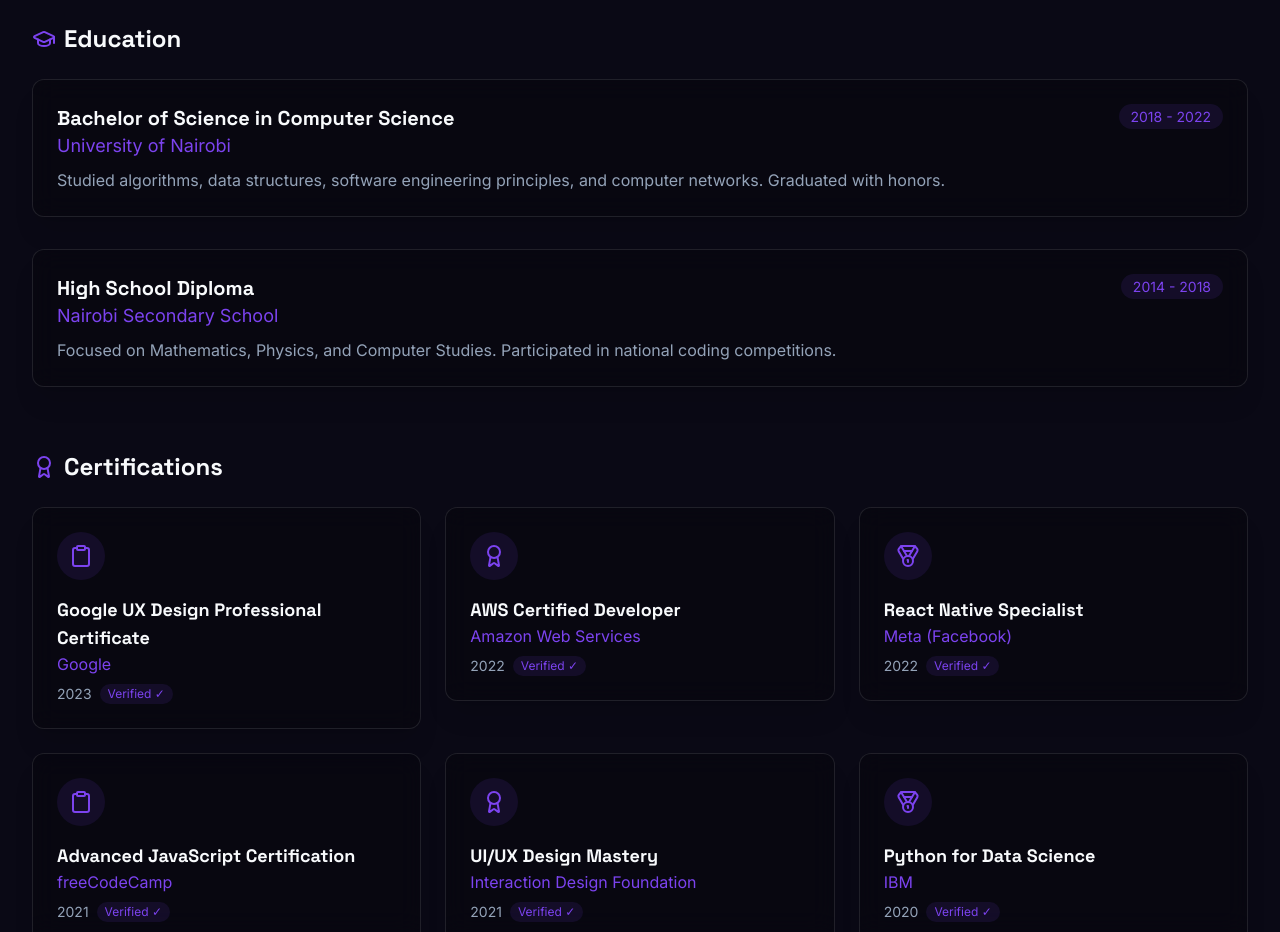
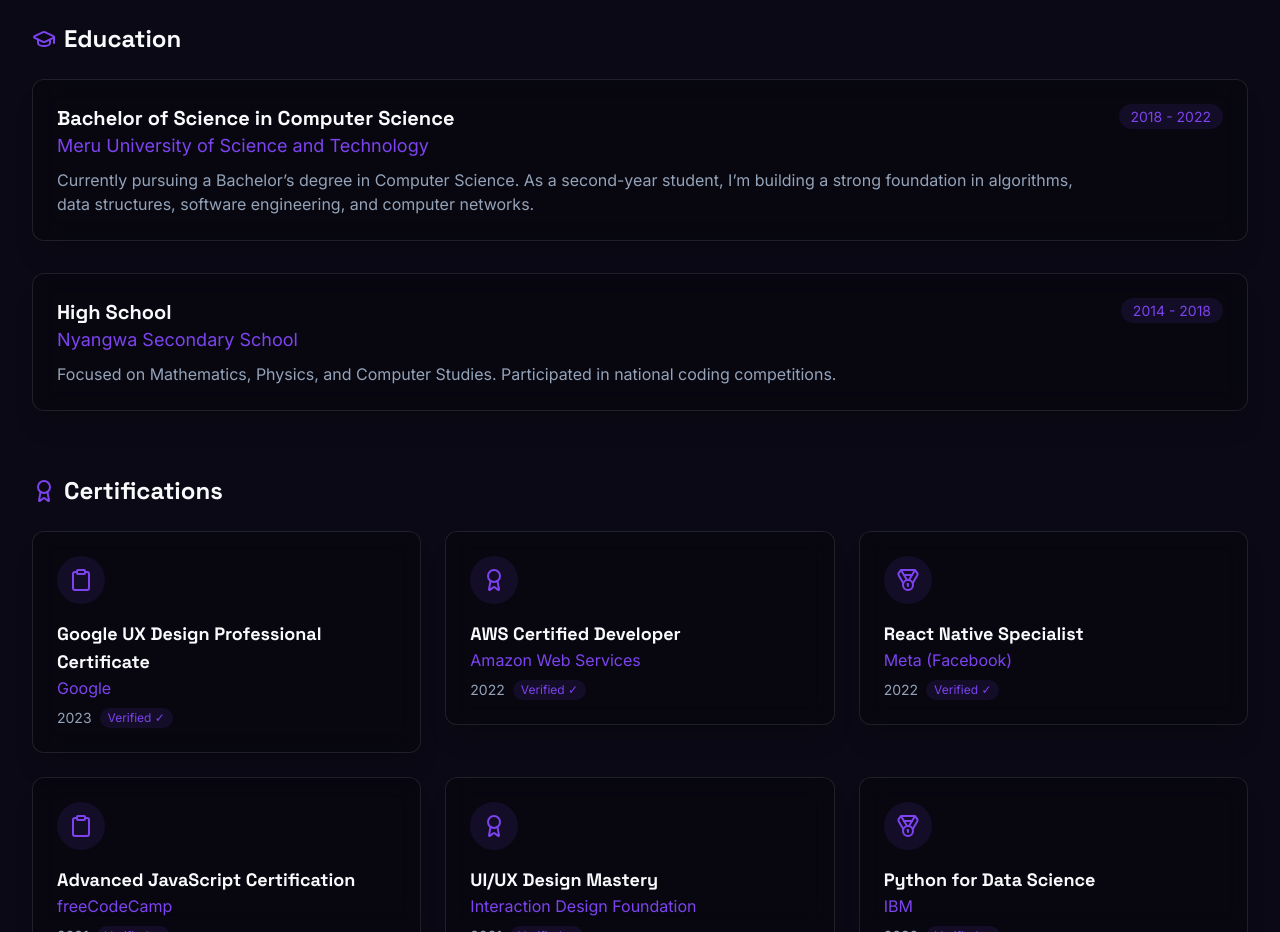
Before and after one commit to lewiii254/marklewis-verse-folio, a React (Vite) app: page / in a window 1280 px wide. Shown: the part 3560-4492 px from the top of the page. Built offline with nearby package versions, Linux system fonts and the light colour scheme.

Commit message:
Modified the Education Section 🧾

```diff
--- a/src/components/sections/EducationSection.tsx
+++ b/src/components/sections/EducationSection.tsx
@@ -38,8 +38,8 @@ const EducationSection = () => {
                 <div className="flex flex-col md:flex-row md:justify-between md:items-start gap-4">
                   <div>
                     <h4 className="text-xl font-bold">Bachelor of Science in Computer Science</h4>
-                    <p className="text-lg text-primary">University of Nairobi</p>
-                    <p className="mt-2 text-muted-foreground">Studied algorithms, data structures, software engineering principles, and computer networks. Graduated with honors.</p>
+                    <p className="text-lg text-primary">Meru University of Science and Technology</p>
+                    <p className="mt-2 text-muted-foreground">Currently pursuing a Bachelor’s degree in Computer Science. As a second-year student, I’m building a strong foundation in algorithms, data structures, software engineering, and computer networks.</p>
                   </div>
                   <div className="text-right md:whitespace-nowrap">
                     <span className="bg-primary/10 text-primary px-3 py-1 rounded-full text-sm">2018 - 2022</span>
@@ -52,8 +52,8 @@ const EducationSection = () => {
               <div className="glass p-6 rounded-xl hover-lift">
                 <div className="flex flex-col md:flex-row md:justify-between md:items-start gap-4">
                   <div>
-                    <h4 className="text-xl font-bold">High School Diploma</h4>
-                    <p className="text-lg text-primary">Nairobi Secondary School</p>
+                    <h4 className="text-xl font-bold">High School</h4>
+                    <p className="text-lg text-primary">Nyangwa Secondary School</p>
                     <p className="mt-2 text-muted-foreground">Focused on Mathematics, Physics, and Computer Studies. Participated in national coding competitions.</p>
                   </div>
                   <div className="text-right md:whitespace-nowrap">
```
